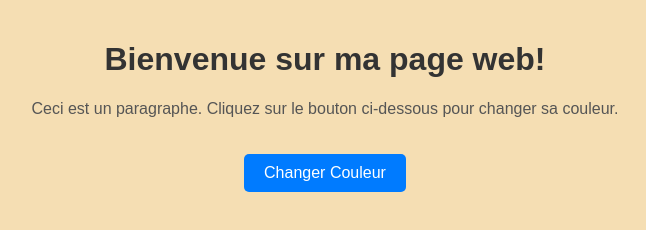
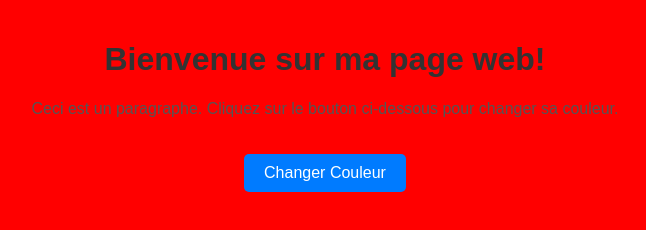
Before and after one commit to zakaria0012/projects, a plain HTML site: page index.html in a window 1280 px wide. Shown: the whole page, without its empty margins (315-961 px from the left). Drawn offline with Linux system fonts and the light colour scheme.

Commit message:
Change to red color

```diff
--- a/style.css
+++ b/style.css
@@ -1,6 +1,6 @@
 body {
     font-family: Arial, sans-serif;
-    background-color: wheat;
+    background-color: red;
     text-align: center;
     margin: 0;
     padding: 20px;
```
